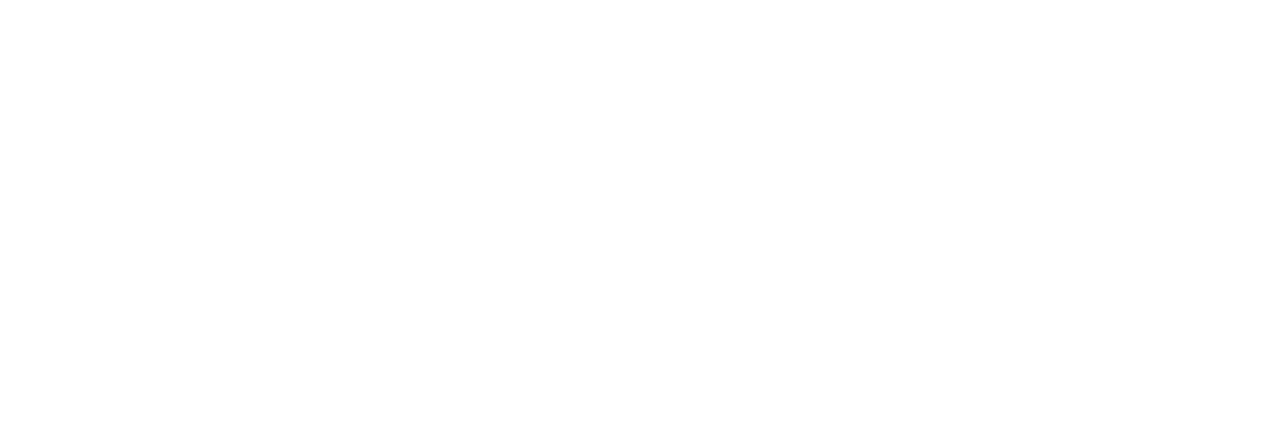
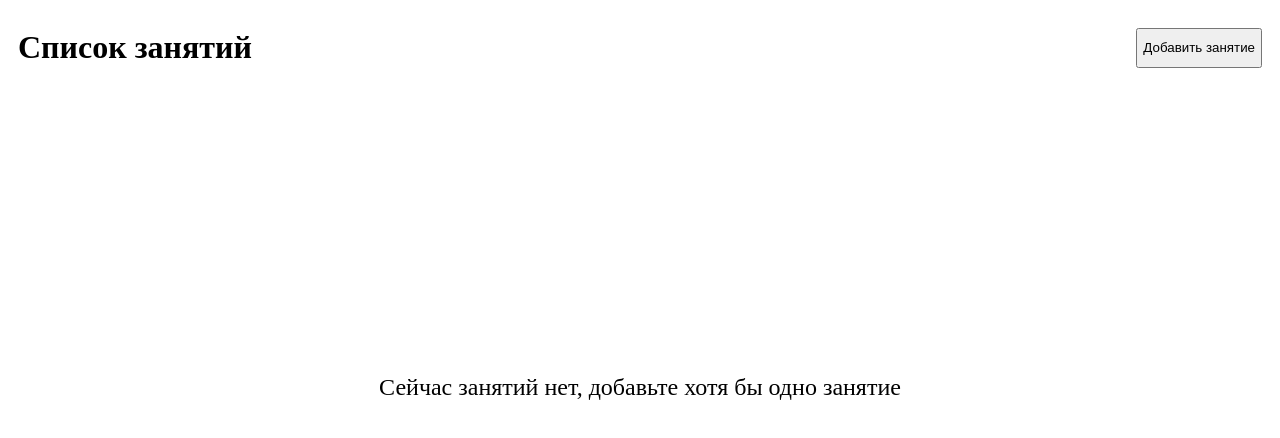
Before and after one commit to bavrr/smartex, a Vue app: page / in a window 1280 px wide. Shown: the top 438 px of the page. Built offline with nearby package versions, Linux system fonts and the light colour scheme.

Commit message:
Подключил taskList к странице

```diff
--- a/src/App.vue
+++ b/src/App.vue
@@ -1,11 +1,83 @@
-<script setup>
+<template>
+  <div class="task-page">
+    <header class="header">
+      <h1 class="header__title">{{ HEADER_TITLE }}</h1>
+      <button class='header__action' @click="createTask">
+        {{ HEADER_ACTION_TEXT }}
+      </button>
+    </header>
 
+    <main>
+      <task-list v-model="taskList" @update:modelValue="saveTasks"/>
+    </main>
+
+  </div>
+</template>
+
+<script>
+import TaskList from './components/taskList/taskList.vue';
+import { ref } from 'vue';
+import { taskApi } from './api/task/task.api.js'
+
+export default {
+  components: {
+    TaskList
+  },
+  setup() {
+    const taskList = ref([]);
+
+    const createTask = () => {
+      const newTask = taskApi.createTask();
+
+      taskList.value.push(newTask);
+
+      saveTasks();
+    }
+
+    const saveTasks = () => {
+      taskApi.saveTasks(taskList.value)
+    }
+
+    // init logic
+
+    const init = () => {
+      taskList.value = taskApi.getTasks();
+    }
+
+    init();
+
+    // text consts
+
+    const HEADER_TITLE = 'Список занятий';
+    const HEADER_ACTION_TEXT = 'Добавить занятие';
+
+    return {
+      createTask,
+      saveTasks,
+      taskList,
+      HEADER_ACTION_TEXT,
+      HEADER_TITLE
+    }
+  },
+}
 </script>
 
-<template>
+<style>
+.task-page {
+  width: 100%;
+}
 
-</template>
+.header {
+  display: flex;
+  justify-content: space-between;
+  margin: 0 10px;
+}
 
-<style scoped>
+.header__action {
+  height: 40px;
+  padding: 10px 5px;
+  align-self: center;
+}
+
 
 </style>
```
